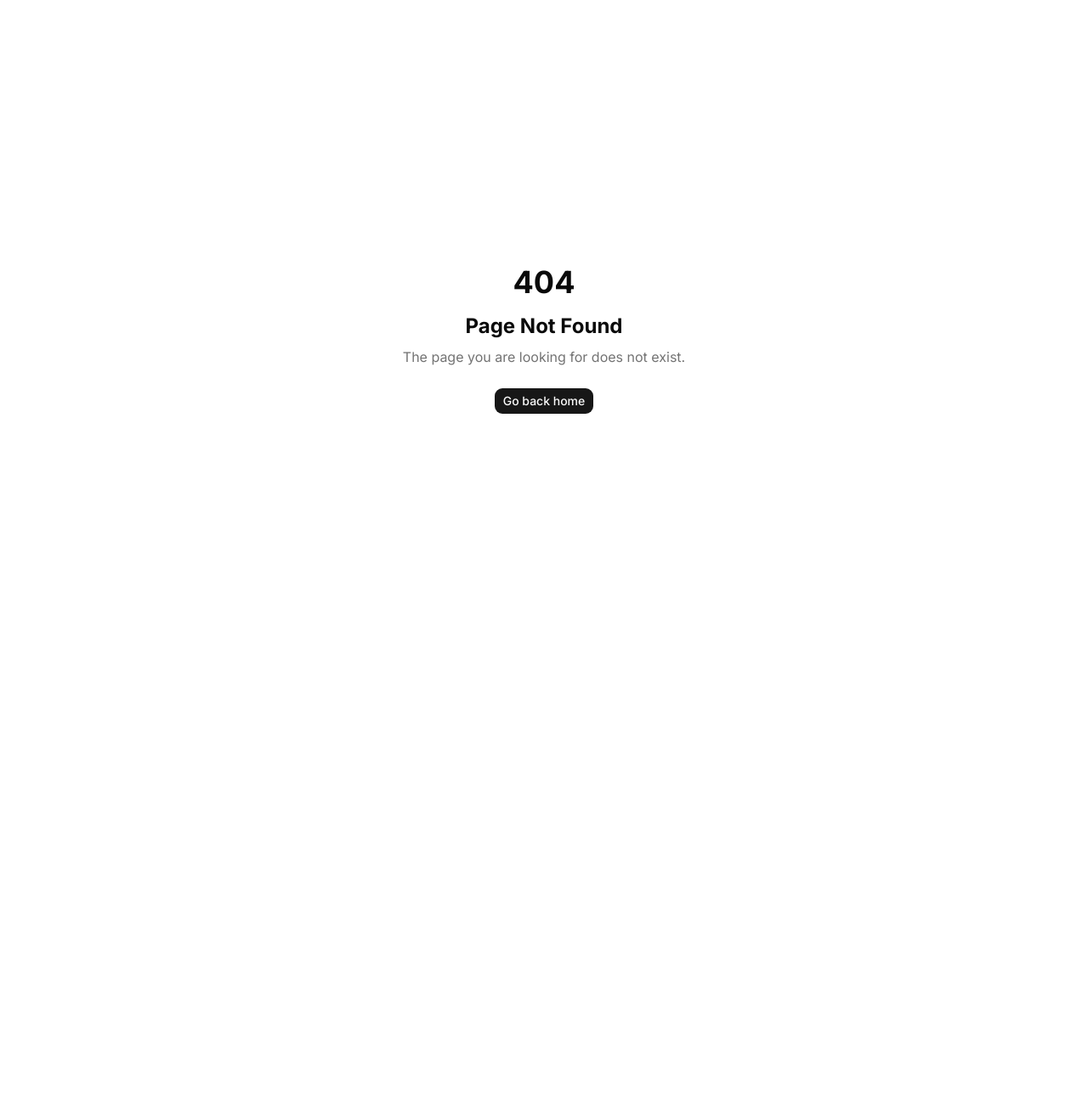
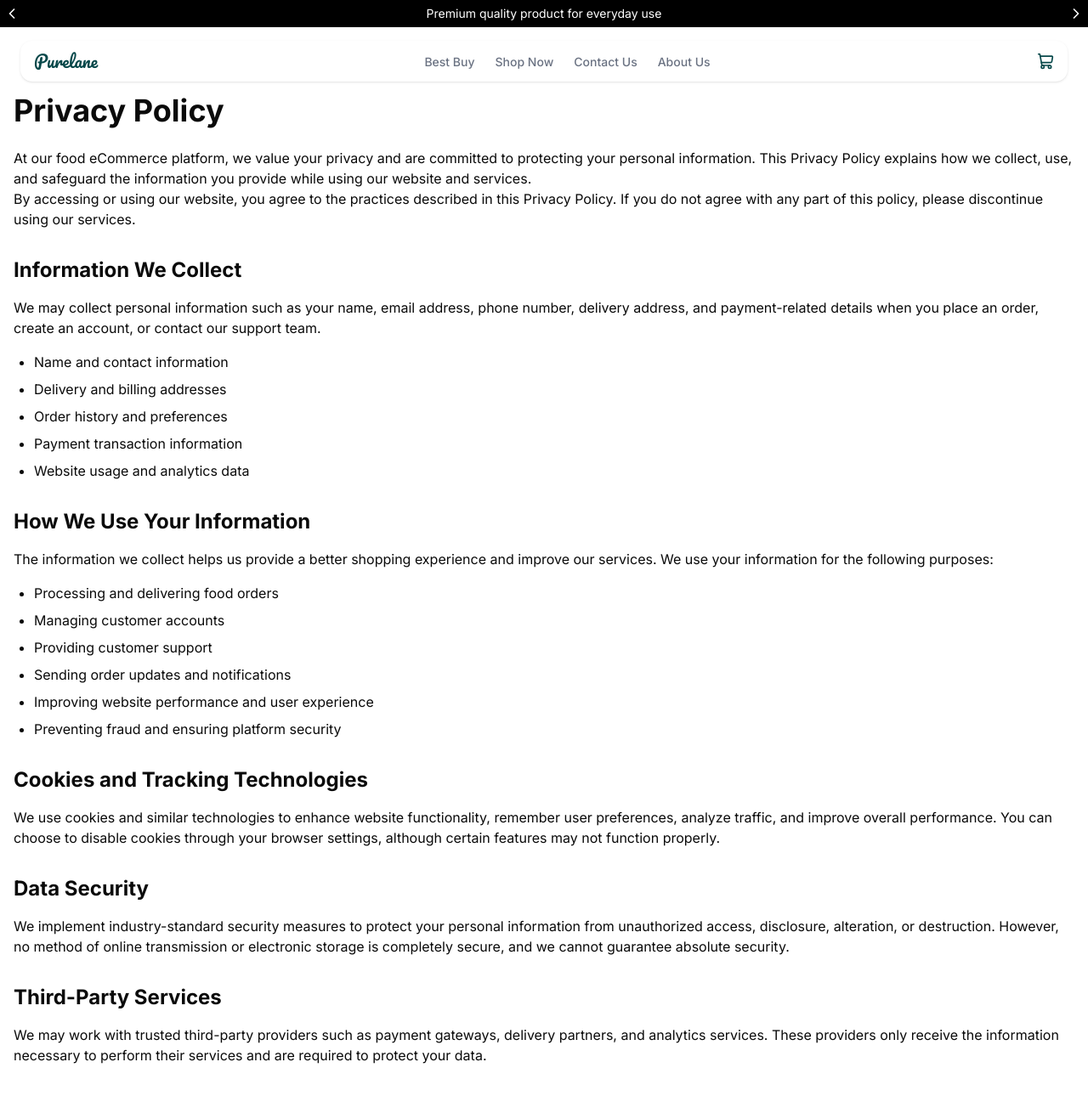
Before and after one commit to Rahi-007/Purelane, a Next.js app: page /policy in a window 1280 px wide. Before the commit this address had no page. Shown: the top 1290 px of the page at 85% size. Before the commit the page ends 800 px from the top, so only its background shows below. Built offline with nearby package versions, Linux system fonts and the light colour scheme.

Commit message:
policy page added

```diff
--- a/app/about/page.tsx
+++ b/app/about/page.tsx
@@ -1,11 +1,44 @@
 import Navbar from "@/components/common/Navbar";
 import Header from "@/components/common/Header";
+import Footer from "@/components/common/Footer";
 
 export default function Page() {
   return (
     <div>
       <Header />
       <Navbar gap={true} />
+      <div className="min-h-screen flex items-center justify-center bg-gradient-to-br from-slate-50 to-gray-100 px-6">
+        <div className="text-center max-w-xl">
+          <div className="mb-6">
+            <span className="inline-flex items-center justify-center w-20 h-20 rounded-full bg-black text-white text-3xl">
+              🚧
+            </span>
+          </div>
+
+          <h1 className="text-4xl md:text-6xl font-bold text-gray-900 mb-4">
+            Under Construction
+          </h1>
+
+          <p className="text-gray-600 text-lg mb-8">
+            We&apos;re working hard to bring something amazing.
+            This page will be available soon.
+          </p>
+
+          <div className="flex items-center justify-center gap-3">
+            <div className="h-2 w-2 rounded-full bg-black animate-bounce"></div>
+            <div
+              className="h-2 w-2 rounded-full bg-black animate-bounce"
+              style={{ animationDelay: "0.2s" }}
+            ></div>
+            <div
+              className="h-2 w-2 rounded-full bg-black animate-bounce"
+              style={{ animationDelay: "0.4s" }}
+            ></div>
+          </div>
+
+        </div>
+      </div>
+      <Footer />
     </div>
   );
 }
--- /dev/null
+++ b/app/policy/page.tsx
@@ -0,0 +1,140 @@
+"use client"
+
+import Navbar from "@/components/common/Navbar";
+import Header from "@/components/common/Header";
+import Footer from "@/components/common/Footer";
+import { motion } from "framer-motion";
+import { fadeUp } from "@/lib/motion.utils";
+
+export default function Page() {
+    return (
+        <div>
+            <Header />
+            <Navbar gap={true} />
+            <motion.div
+                initial="hidden"
+                whileInView="visible"
+                viewport={{ once: false, amount: 0.1 }}
+                variants={fadeUp}
+                custom={{ y: 30 }}
+                className="px-4 py-20 mx-auto max-w-7xl"
+            >
+                <h1 className="text-4xl font-bold mb-6">Privacy Policy</h1>
+
+                <p>
+                    At our food eCommerce platform, we value your privacy and are committed to
+                    protecting your personal information. This Privacy Policy explains how we
+                    collect, use, and safeguard the information you provide while using our
+                    website and services.
+                </p>
+
+                <p>
+                    By accessing or using our website, you agree to the practices described in
+                    this Privacy Policy. If you do not agree with any part of this policy, please
+                    discontinue using our services.
+                </p>
+
+                <h3 className="text-2xl font-semibold mt-8 mb-4">
+                    Information We Collect
+                </h3>
+
+                <p>
+                    We may collect personal information such as your name, email address, phone
+                    number, delivery address, and payment-related details when you place an
+                    order, create an account, or contact our support team.
+                </p>
+
+                <ul className="list-disc pl-6 space-y-2 my-4">
+                    <li>Name and contact information</li>
+                    <li>Delivery and billing addresses</li>
+                    <li>Order history and preferences</li>
+                    <li>Payment transaction information</li>
+                    <li>Website usage and analytics data</li>
+                </ul>
+
+                <h3 className="text-2xl font-semibold mt-8 mb-4">
+                    How We Use Your Information
+                </h3>
+
+                <p>
+                    The information we collect helps us provide a better shopping experience and
+                    improve our services. We use your information for the following purposes:
+                </p>
+
+                <ul className="list-disc pl-6 space-y-2 my-4">
+                    <li>Processing and delivering food orders</li>
+                    <li>Managing customer accounts</li>
+                    <li>Providing customer support</li>
+                    <li>Sending order updates and notifications</li>
+                    <li>Improving website performance and user experience</li>
+                    <li>Preventing fraud and ensuring platform security</li>
+                </ul>
+
+                <h3 className="text-2xl font-semibold mt-8 mb-4">
+                    Cookies and Tracking Technologies
+                </h3>
+
+                <p>
+                    We use cookies and similar technologies to enhance website functionality,
+                    remember user preferences, analyze traffic, and improve overall performance.
+                    You can choose to disable cookies through your browser settings, although
+                    certain features may not function properly.
+                </p>
+
+                <h3 className="text-2xl font-semibold mt-8 mb-4">
+                    Data Security
+                </h3>
+
+                <p>
+                    We implement industry-standard security measures to protect your personal
+                    information from unauthorized access, disclosure, alteration, or destruction.
+                    However, no method of online transmission or electronic storage is completely
+                    secure, and we cannot guarantee absolute security.
+                </p>
+
+                <h3 className="text-2xl font-semibold mt-8 mb-4">
+                    Third-Party Services
+                </h3>
+
+                <p>
+                    We may work with trusted third-party providers such as payment gateways,
+                    delivery partners, and analytics services. These providers only receive the
+                    information necessary to perform their services and are required to protect
+                    your data.
+                </p>
+
+                <h3 className="text-2xl font-semibold mt-8 mb-4">
+                    Your Rights
+                </h3>
+
+                <ul className="list-disc pl-6 space-y-2 my-4">
+                    <li>Access your personal information</li>
+                    <li>Request corrections to inaccurate data</li>
+                    <li>Request deletion of your account and data</li>
+                    <li>Opt out of promotional communications</li>
+                </ul>
+
+                <h3 className="text-2xl font-semibold mt-8 mb-4">
+                    Changes to This Policy
+                </h3>
+
+                <p>
+                    We may update this Privacy Policy from time to time. Any changes will be
+                    posted on this page, and the updated version will become effective
+                    immediately upon publication.
+                </p>
+
+                <h3 className="text-2xl font-semibold mt-8 mb-4">
+                    Contact Us
+                </h3>
+
+                <p>
+                    If you have any questions regarding this Privacy Policy or how your data is
+                    handled, please contact our support team through the contact information
+                    provided on our website.
+                </p>
+            </motion.div>
+            <Footer />
+        </div>
+    );
+}
--- a/components/common/Footer.tsx
+++ b/components/common/Footer.tsx
@@ -71,7 +71,7 @@ const Footer = () => {
               transition={{ duration: 0.2 }}
             >
               <Link
-                href="/shipping-policy"
+                href="/policy"
                 className="hover:text-white transition">
                 Shipping Policy
               </Link>
@@ -80,7 +80,7 @@ const Footer = () => {
               whileHover={{ x: 4 }}
               transition={{ duration: 0.2 }}
             >
-              <Link href="/refund-policy" className="hover:text-white transition">
+              <Link href="/policy" className="hover:text-white transition">
                 Refund & Returns Policy
               </Link>
             </motion.div>
@@ -90,7 +90,7 @@ const Footer = () => {
               transition={{ duration: 0.2 }}
             >
               <Link
-                href="/privacy-policy"
+                href="/policy"
                 className="hover:text-white transition">
                 Privacy Policy
               </Link>
@@ -100,7 +100,7 @@ const Footer = () => {
               transition={{ duration: 0.2 }}
             >
               <Link
-                href="/order-tracking"
+                href="/policy"
                 className="hover:text-white transition">
                 Order Tracking
               </Link>
```
